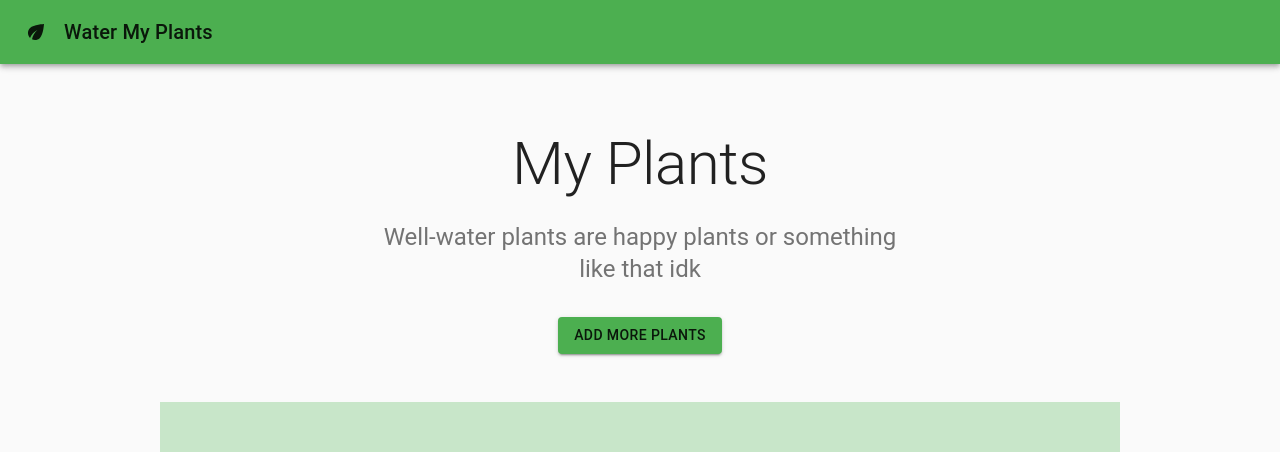
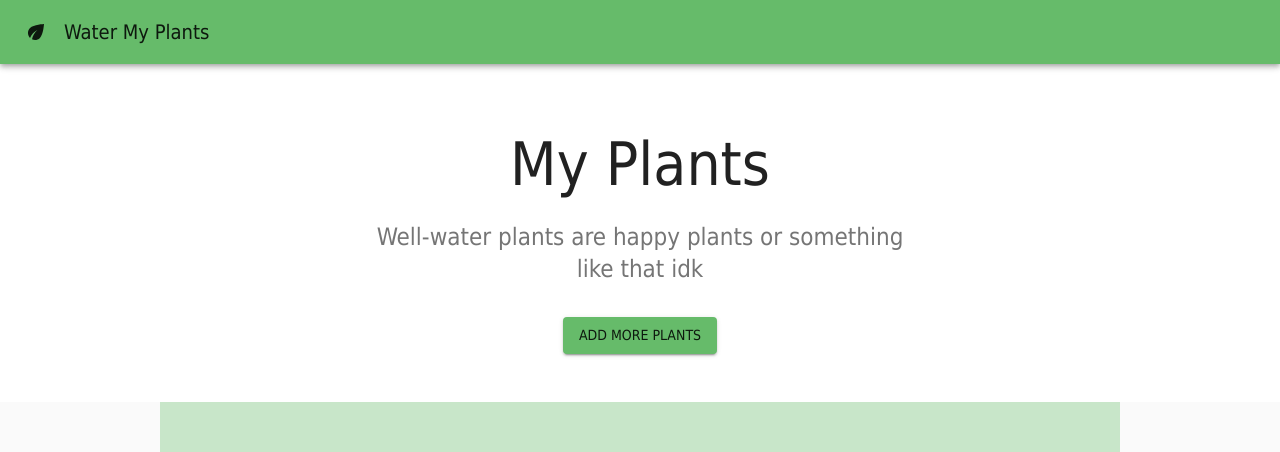
Before and after one commit to Build-Week-Water-My-Plants-157/front-end, a React (Create React App) app in the folder app/: page /plants in a window 1280 px wide. Shown: the top 452 px of the page. Built offline with nearby package versions, Linux system fonts and the light colour scheme.

Commit message:
added comments for readability

```diff
--- a/app/src/components/Plants/Plants.js
+++ b/app/src/components/Plants/Plants.js
@@ -1,6 +1,9 @@
 import React from "react";
 import { connect } from "react-redux";
 
+//
+//
+// MUI imports
 import AppBar from "@material-ui/core/AppBar";
 import Button from "@material-ui/core/Button";
 import EcoIcon from "@material-ui/icons/Eco";
@@ -15,7 +18,12 @@ import Typography from "@material-ui/core/Typography";
 import { makeStyles } from "@material-ui/core/styles";
 import Container from "@material-ui/core/Container";
 import Link from "@material-ui/core/Link";
+import axios from "axios";
+//
+//
 
+//
+// MUI variables STARTS HERE
 function Copyright() {
 	return (
 		<Typography variant="body2" color="textSecondary" align="center">
@@ -34,7 +42,7 @@ const useStyles = makeStyles((theme) => ({
 		marginRight: theme.spacing(2),
 	},
 	heroContent: {
-		// backgroundColor: theme.palette.background.paper,
+		backgroundColor: theme.palette.background.paper,
 		padding: theme.spacing(8, 0, 6),
 	},
 	heroButtons: {
@@ -61,8 +69,10 @@ const useStyles = makeStyles((theme) => ({
 		padding: theme.spacing(6),
 	},
 }));
-
 const cards = [1, 2, 3, 4, 5, 6, 7, 8, 9];
+// MUI variables ENDS HERE
+//
+//
 
 const Plants = (props) => {
 	const { user } = props;
@@ -95,6 +105,7 @@ const Plants = (props) => {
 						<Typography
 							variant="h5"
 							align="center"
+							fontStyle="italic"
 							color="textSecondary"
 							paragraph
 						>
@@ -119,6 +130,7 @@ const Plants = (props) => {
 				<Container className={classes.cardGrid} maxWidth="md">
 					{/* End hero unit */}
 					<Grid container spacing={4}>
+						{/* Change the map to users */}
 						{cards.map((card) => (
 							<Grid item key={card} xs={12} sm={6} md={4}>
 								<Card className={classes.card}>
--- a/app/src/index.js
+++ b/app/src/index.js
@@ -13,17 +13,20 @@ import { createMuiTheme, ThemeProvider } from "@material-ui/core/styles";
 const theme = createMuiTheme({
 	palette: {
 		primary: {
-			main: "#4caf50",
-			// light: "",
-			// dark: "",
+			main: "#66bb6a",
+			light: "#98ee99",
+			dark: "#338a3e",
 			// contrastText: "",
 		},
 		secondary: {
-			main: "#087f23",
-			// light: "",
-			// dark: "",
+			main: "#80deea",
+			light: "#b4ffff",
+			dark: "#4bacb8",
 			// contrastText: "",
 		},
+	},
+	typography: {
+		fontFamily: [" Tahoma "],
 	},
 });
 
```
Also changed, not shown: 1 other file (tests, documents, lock files or other folders).
